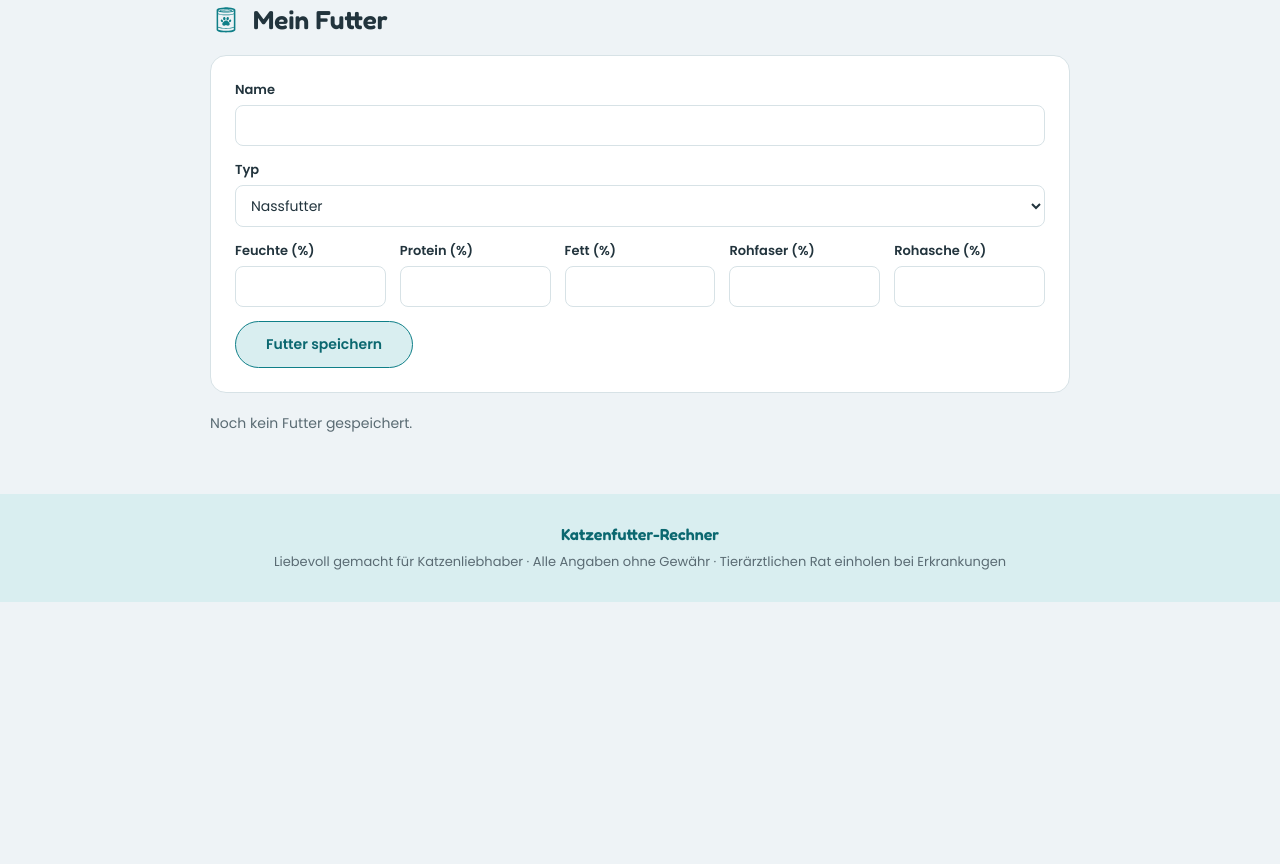
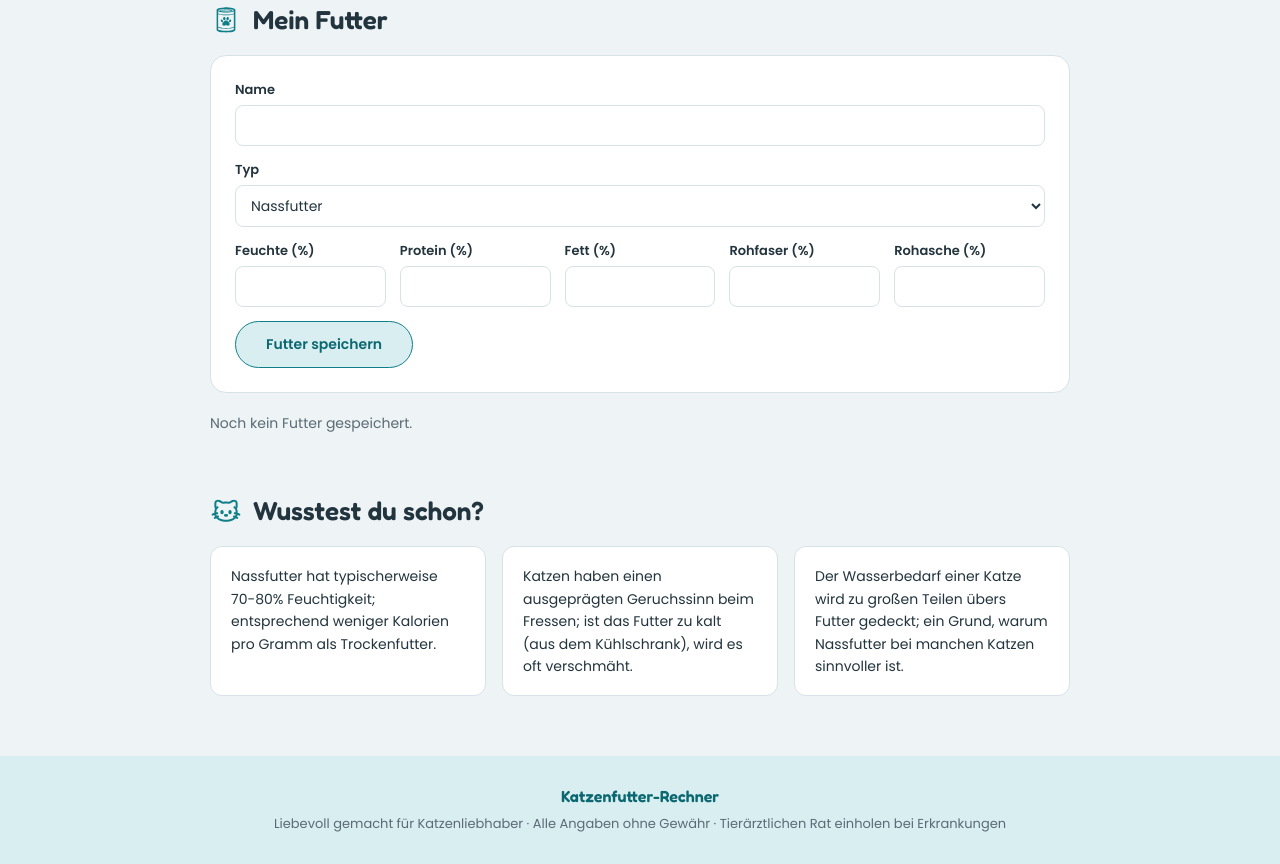
Before and after one commit to Maria-Elia/catfood-calculator, a website with bundled scripts: page index.html in a window 1280 px wide. Shown: the part 1267-2131 px from the top of the page. Before the commit the page ends 1869 px from the top, so only its background shows below. Built offline with nearby package versions, Linux system fonts and the light colour scheme.

Commit message:
feat: add fun facts section

```diff
--- a/css/style.css
+++ b/css/style.css
@@ -370,6 +370,24 @@ main {
   color: var(--pink-deep);
 }
 
+/* ---- fun facts ---- */
+.fun-facts__list {
+  list-style: none;
+  display: grid;
+  grid-template-columns: repeat(auto-fit, minmax(22rem, 1fr));
+  gap: 1.6rem;
+}
+
+.fun-facts__card {
+  background: var(--bg-elevated);
+  border: 1px solid var(--line);
+  border-radius: 1.2rem;
+  padding: 1.8rem 2rem;
+  color: var(--ink);
+  font-size: 1.4rem;
+  line-height: 1.6;
+}
+
 /* ---- footer ---- */
 .site-footer {
   text-align: center;
--- a/index.html
+++ b/index.html
@@ -141,6 +141,27 @@
       <ul id="food-list" class="profile-list"></ul>
       <p id="food-empty" class="empty-state">Noch kein Futter gespeichert.</p>
     </section>
+
+    <section id="fakten" class="fun-facts">
+      <h2 class="section-title">
+        <img class="section-title__icon" src="assets/svg/cat.svg" alt="" aria-hidden="true" />
+        Wusstest du schon?
+      </h2>
+      <ul class="fun-facts__list">
+        <li class="fun-facts__card">
+          Nassfutter hat typischerweise 70-80% Feuchtigkeit; entsprechend weniger Kalorien pro Gramm als
+          Trockenfutter.
+        </li>
+        <li class="fun-facts__card">
+          Katzen haben einen ausgeprägten Geruchssinn beim Fressen; ist das Futter zu kalt (aus dem
+          Kühlschrank), wird es oft verschmäht.
+        </li>
+        <li class="fun-facts__card">
+          Der Wasserbedarf einer Katze wird zu großen Teilen übers Futter gedeckt; ein Grund, warum
+          Nassfutter bei manchen Katzen sinnvoller ist.
+        </li>
+      </ul>
+    </section>
   </main>
 
   <footer class="site-footer">
```
